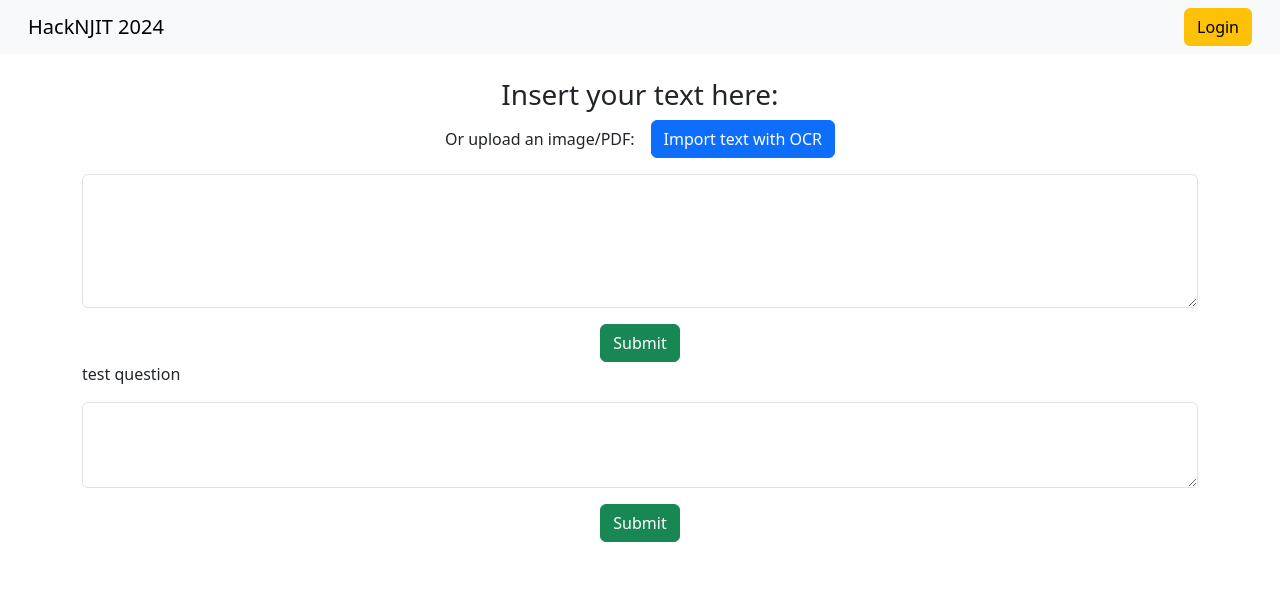
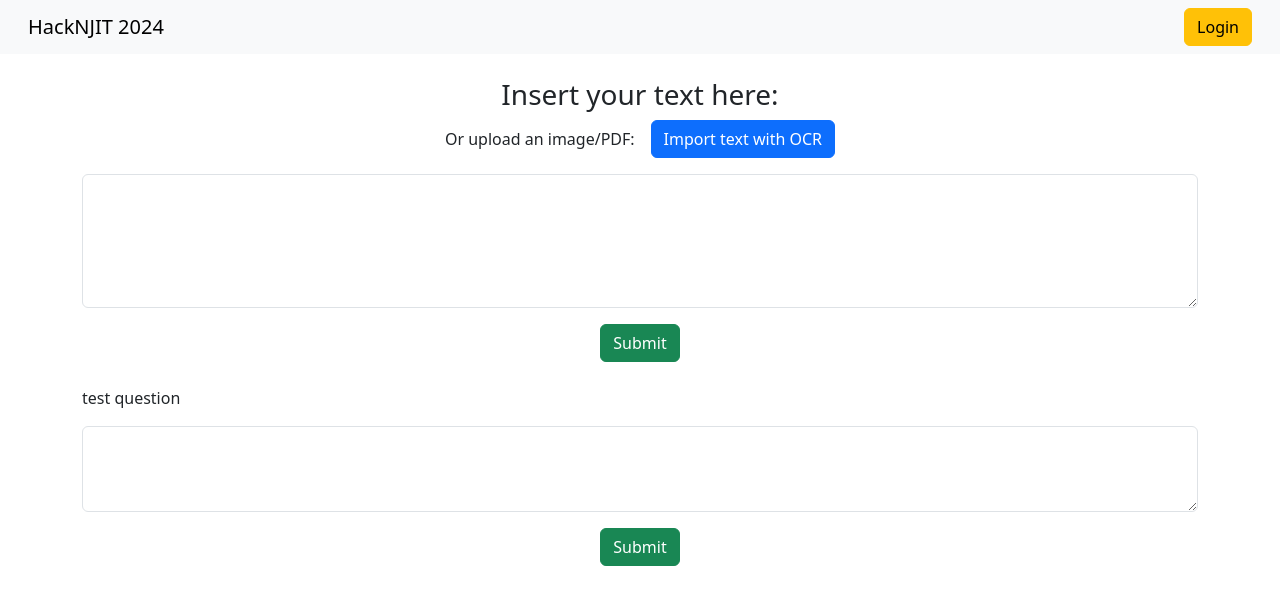
Before and after one commit to srineshselvaraj/hacknjit-2024, a React (Create React App) app in the folder client/: page / in a window 1280 px wide. Shown: the top 604 px of the page. Built offline with nearby package versions, Linux system fonts and the light colour scheme.

Commit message:
Prototyped the question layout
Added space for question and text area for answer

```diff
--- a/client/src/App.js
+++ b/client/src/App.js
@@ -28,7 +28,7 @@ const sendData = async(inputData) => {
       headers: {
         'Content-Type': 'application/json',
       },
-      body: JSON.stringify(inputData),
+      body: JSON.stringify({ usertext:inputData }),
     });
     const result = await response.json();
     console.log(result);
@@ -43,7 +43,6 @@ function UploadText(){
     const data = { input };
     sendData(data);
   };
-
   const handleUpload = async(event) => {
     const file = event.target.files[0];
     if(!file) return;
@@ -79,25 +78,24 @@ function UploadText(){
           </div>
         </div>
         <textarea id="inputText" value={input} onChange={(e) => setInput(e.target.value)} className="form-control" rows="5"></textarea>
+        {/*
         <div className="d-flex justify-content-center align-items-center mt-3">
           <button type="submit" className="btn btn-success" onClick={handleSend}>Submit</button>
         </div>
+        */}
+        <SubmitButton handleClick={handleSend} />
       </div>
     </div>
   );
 }
 
-function Question() {
-  const [input, setInput] = useState('');
-  const handleSend = () => {
-    const data = { input };
-    sendData(data);
-  };
+function Question({ input, setInput }) {
   return(
     <div className='container'>
-      <p>test question</p>
-      <textarea id="inputText" value={input} onChange={(e) => setInput(e.target.value)} className="form-control" rows="3"></textarea>
-      <SubmitButton handleClick={handleSend}/>
+      <div className='mt-4'>
+        <p>test question</p>
+        <textarea id="inputText" value={input} onChange={(e) => setInput(e.target.value)} className="form-control" rows="3"></textarea>
+      </div>
     </div>
   );
 }
@@ -113,11 +111,17 @@ const SubmitButton = ({ handleClick }) => {
 }
 
 function App() {
+  const [input, setInput] = useState('');
+  const handleSend = () => {
+    const data = { input };
+    sendData(data);
+  };
   return (
     <div>
       <Header />
       <UploadText />
-      <Question />
+      <Question input={input} setInput={setInput}/>
+      <SubmitButton handleClick={handleSend}/>
     </div>
   );
   /*
```
